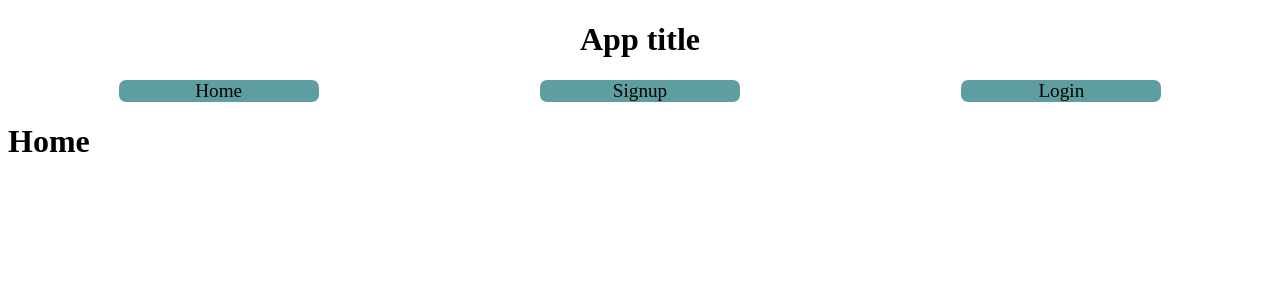
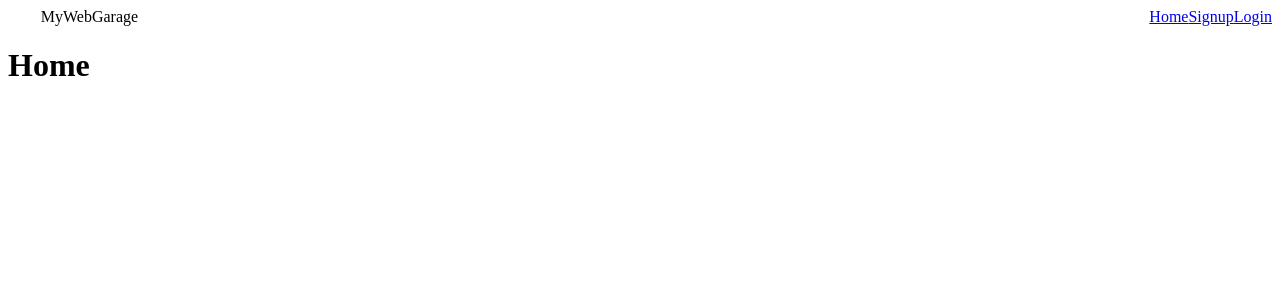
Before and after one commit to oicochea/garage-app-client, a React app: page / in a window 1280 px wide. Shown: the top 300 px of the page. Built offline with nearby package versions, Linux system fonts and the light colour scheme.

Commit message:
styling nav bar

```diff
--- a/src/components/App.js
+++ b/src/components/App.js
@@ -26,7 +26,7 @@ export const App = (props) => {
     <Route exact path = "/" component={Home}/>
     <Route exact path = "/auth/:form" component={Auth}/>
     <Route exact path = "/dashboard" component={Dashboard}/>
-    <Route path="/dashboard/:action" component = { Dashboard }/>
+    <Route path="/dashboard/:action" component = {Dashboard}/>
   </Switch>
   </>;
 
--- a/src/components/Nav.jsx
+++ b/src/components/Nav.jsx
@@ -5,7 +5,7 @@ import {useAppState} from "../AppState.jsx"
 const Nav = (props) => {
   const { state, dispatch} = useAppState()
   return <header>
-    <h1>App title</h1>
+    <div className="mainTitle">MyWebGarage</div>
     <nav>
     {!state.token ? (
             <>
--- a/src/pages/Dashboard.jsx
+++ b/src/pages/Dashboard.jsx
@@ -33,7 +33,11 @@ const Dashboard = (props) => {
     {cars.map(car => (
             <div className="car" key={car.id}>
                 <h2>{car.image}</h2>
-                <h2>{car.model}</h2>
+                <h3>{car.make}</h3>
+                <h3>{car.model}</h3>
+                <h3>{car.year}</h3>
+                <h3>{car.miles}</h3>
+                <h3>{car.serive}</h3>
                     <button onClick={() => {
                         dispatch({type: "select", payload: car})
                         props.history.push("/dashboard/edit")
--- a/src/styles.css
+++ b/src/styles.css
@@ -1,19 +1,16 @@
 header{
-  text-align: center;
-}
-header nav {
-  display:flex;
-  justify-content: space-around;
-}
-header nav a{
-  color: black;
-  text-decoration: none;
+  width: 100%;
+  display: flex;
+  flex-direction: row;
+  justify-content: flex-end;
+
 }
 
-header nav div{
-  font-size: larger;
-  background-color: cadetblue;
-  color: black;
-  border-radius: 7px;
-  width: 200px;
+header .mainTitle{
+  margin-right: 80%;
 }
+nav{
+  display: flex;
+  flex-direction: row;
+  justify-content: flex-end;
+}
```
